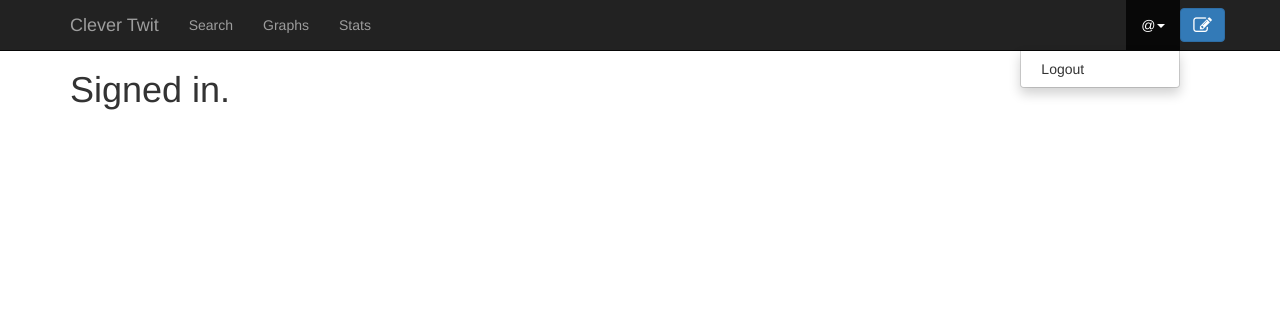
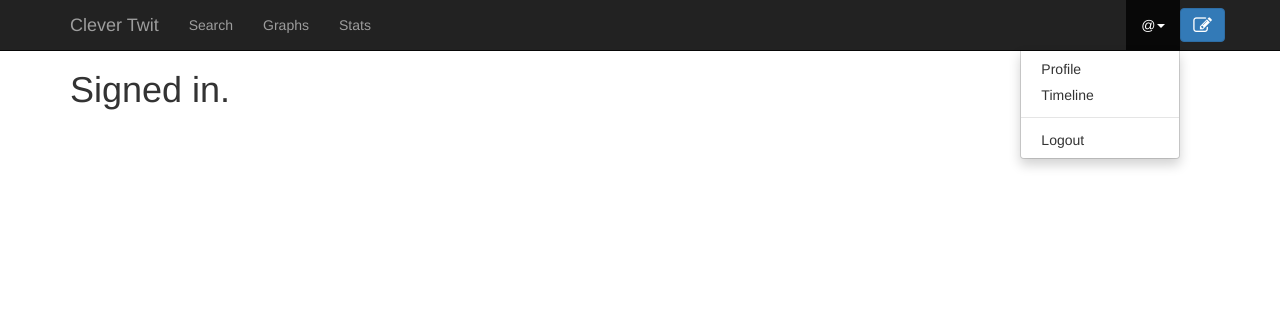
Before and after one commit to daviesjamie/3yp, a Django app: template client/clever_twit/templates/index.html in a window 1280 px wide, after a click that opens the changed part. Shown: the top 311 px of the page. Run offline with Django 3.2, Linux system fonts and the light colour scheme; the template is opened without the code that fills it, so the values that code supplies are empty; some libraries are stand-ins or nearby versions.

Commit message:
Added links to Twitter timeline/profile on navbar.

```diff
--- a/client/clever_twit/templates/default.html
+++ b/client/clever_twit/templates/default.html
@@ -24,6 +24,9 @@
                 <li class="dropdown">
                     <a href="#" class="dropdown-toggle" data-toggle="dropdown">@{{ user.username }}<b class="caret"></b></a>
                     <ul class="dropdown-menu" role="menu">
+                        <li><a href="https://twitter.com/{{ user.username }}">Profile</a></li>
+                        <li><a href="https://twitter.com/">Timeline</a></li>
+                        <li class="divider"></li>
                         <li><a href="{% url 'twitter_logout' %}">Logout</a></li>
                     </ul>
                 </li>
```
